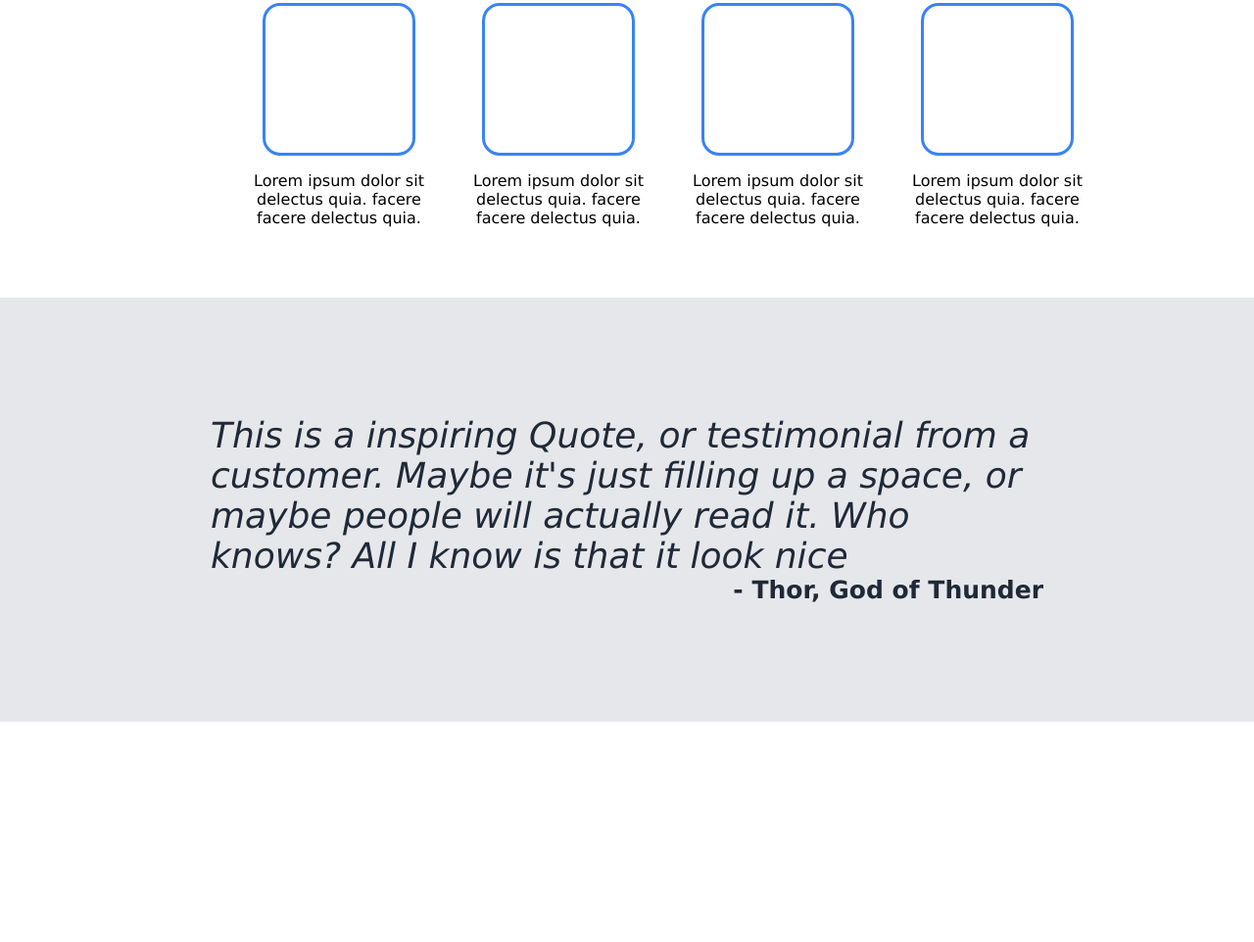
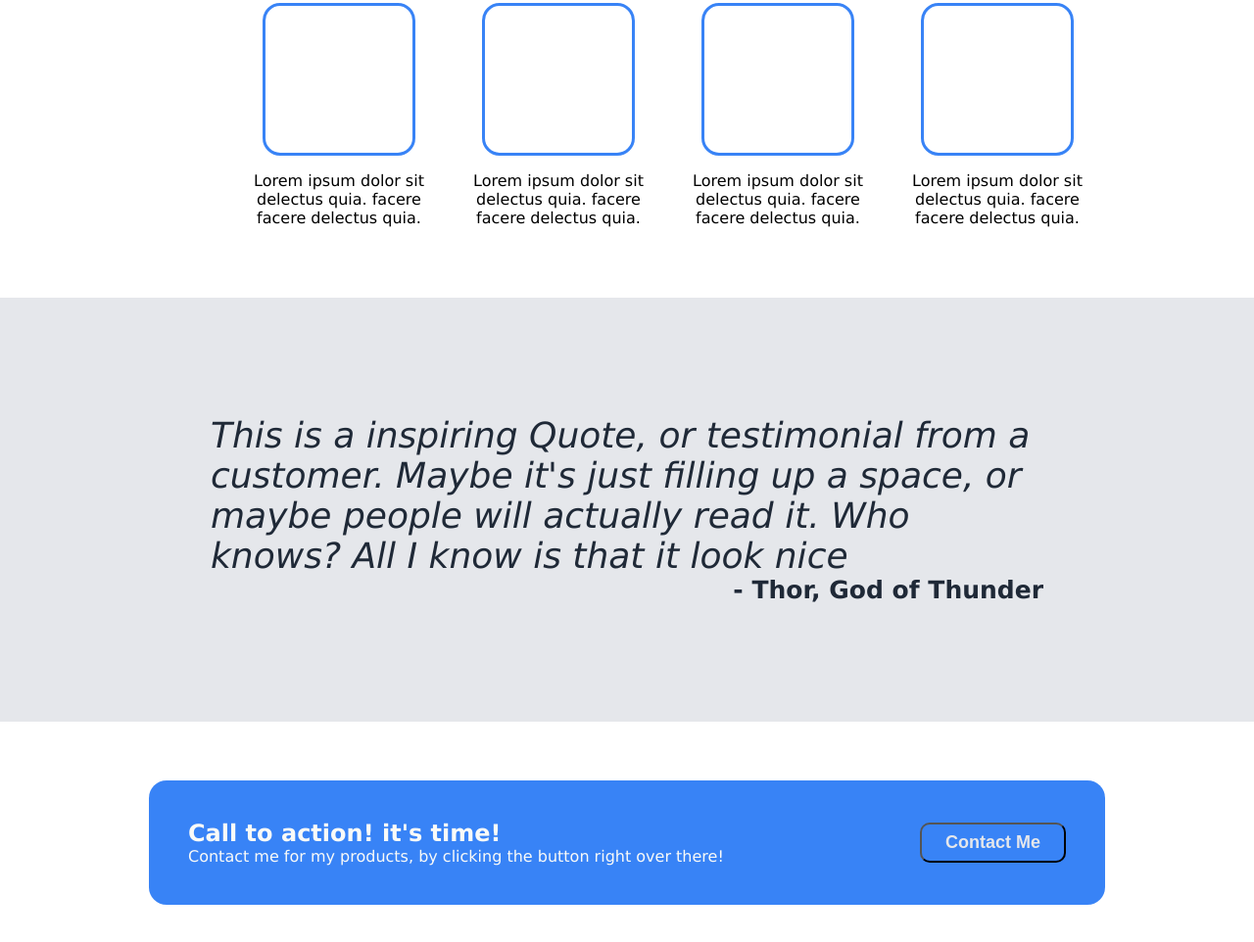
Before and after one commit to ShayasEngr/odin-LandingPage, a plain HTML site: page index.html in a window 1280 px wide. Shown: the part 496-1458 px from the top of the page at 98% size. Before the commit the page ends 1233 px from the top, so only its background shows below. Drawn offline with Linux system fonts and the light colour scheme.

Commit message:
Added and styled contact section

```diff
--- a/index.html
+++ b/index.html
@@ -53,5 +53,14 @@
         <blockquote>This is a inspiring Quote, or testimonial from a customer. Maybe it's just filling up a space, or maybe people will actually read it. Who knows? All I know is that it look nice</blockquote>
         <p>- Thor, God of Thunder</p>
     </div>
+    <div id="contact" class="calling-section">
+        <div class="calling-action">
+            <h1>Call to action! it's time!</h1>
+            <p>Contact me for my products, by clicking the button right over there!</p>
+        </div>
+        <div class="calling-btn">
+            <button class="btn">Contact Me</button>
+        </div>
+    </div>
 </body>
 </html>
--- a/styles/style.css
+++ b/styles/style.css
@@ -152,3 +152,22 @@ h2 {
     font-size: 25px;
     font-weight: bold;
 }
+
+/* calling Section */
+.calling-section {
+    display: flex;
+    justify-content: space-between;
+    align-items: center;
+    background-color: #3883f6;
+    width: 70%;
+    margin: 60px auto;
+    padding: 40px;
+    border-radius: 18px;
+}
+
+.calling-section h2,
+.calling-section p {
+    color: #f9faf8;
+    margin: 0;
+    padding: 0;
+}
```
